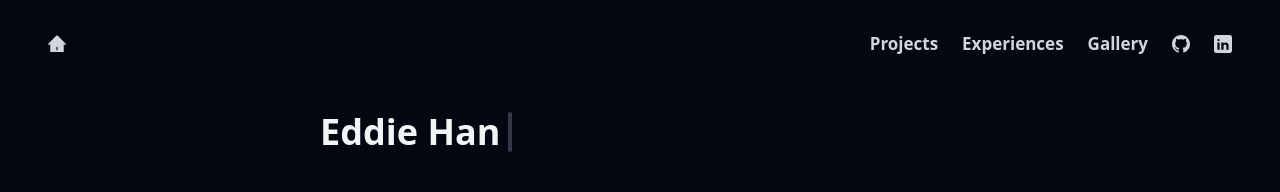
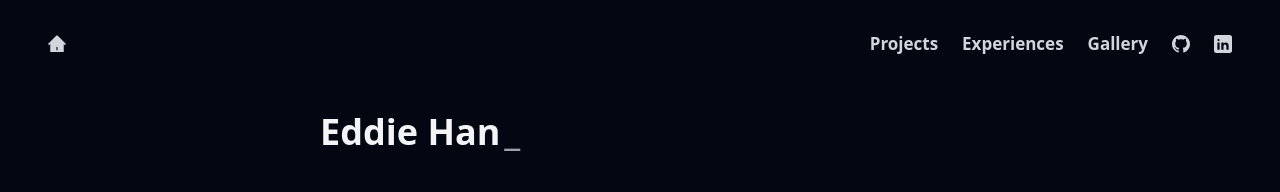
Before and after one commit to Eddiehann/personal-site, a Next.js app: page / in a window 1280 px wide. Shown: the top 192 px of the page. Built offline with nearby package versions, Linux system fonts and the light colour scheme.

Commit message:
Change home page blinking cursor animation

```diff
--- a/app/globals.css
+++ b/app/globals.css
@@ -65,6 +65,20 @@ body {
   }
 }
 
+@keyframes blink {
+  0%, 100% {
+    opacity: 1;
+  }
+  50% {
+    opacity: 0;
+  }
+}
+
+/* blink animation */
+.animate-blink {
+  animation: blink 1.2s infinite steps(1, start);
+}
+
 /* fade down animation */
 .fade-down nav {
   animation: down 0.5s ease-in-out forwards;
--- a/app/page.tsx
+++ b/app/page.tsx
@@ -21,7 +21,7 @@ export default function Home() {
           <span>a</span>
           <span>n</span>
         </div>
-        <div className = "block rounded-lg animate-pulse pl-1 ml-2 bg-gray-500 h-10"></div>
+        <div className = "animate-blink pl-1 text-gray-400 font-normal">_</div>
       </section>
 
       <div className="grid gap-6 fade-up font-normal">
```
Lines whose indentation alone changed are shown as unchanged.
